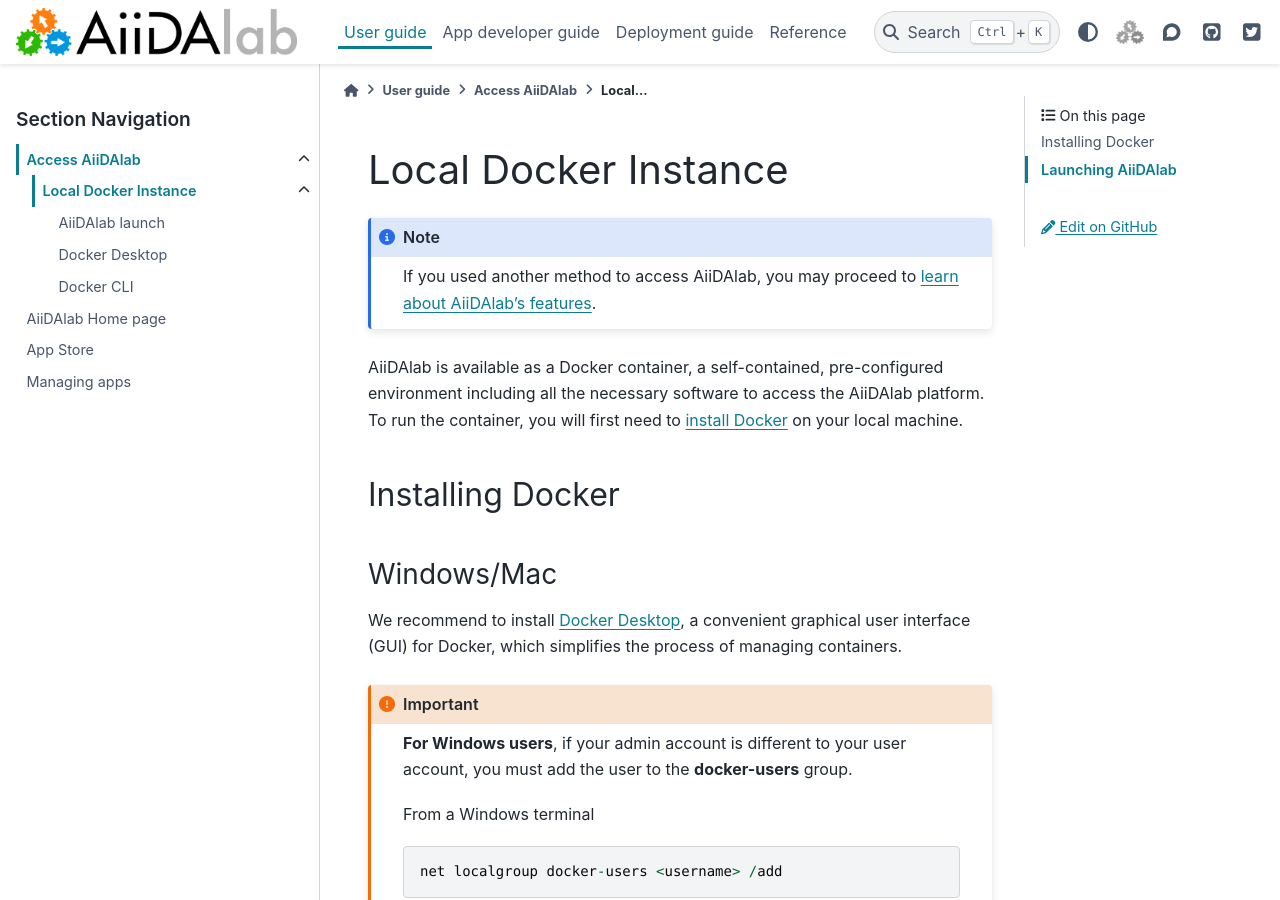
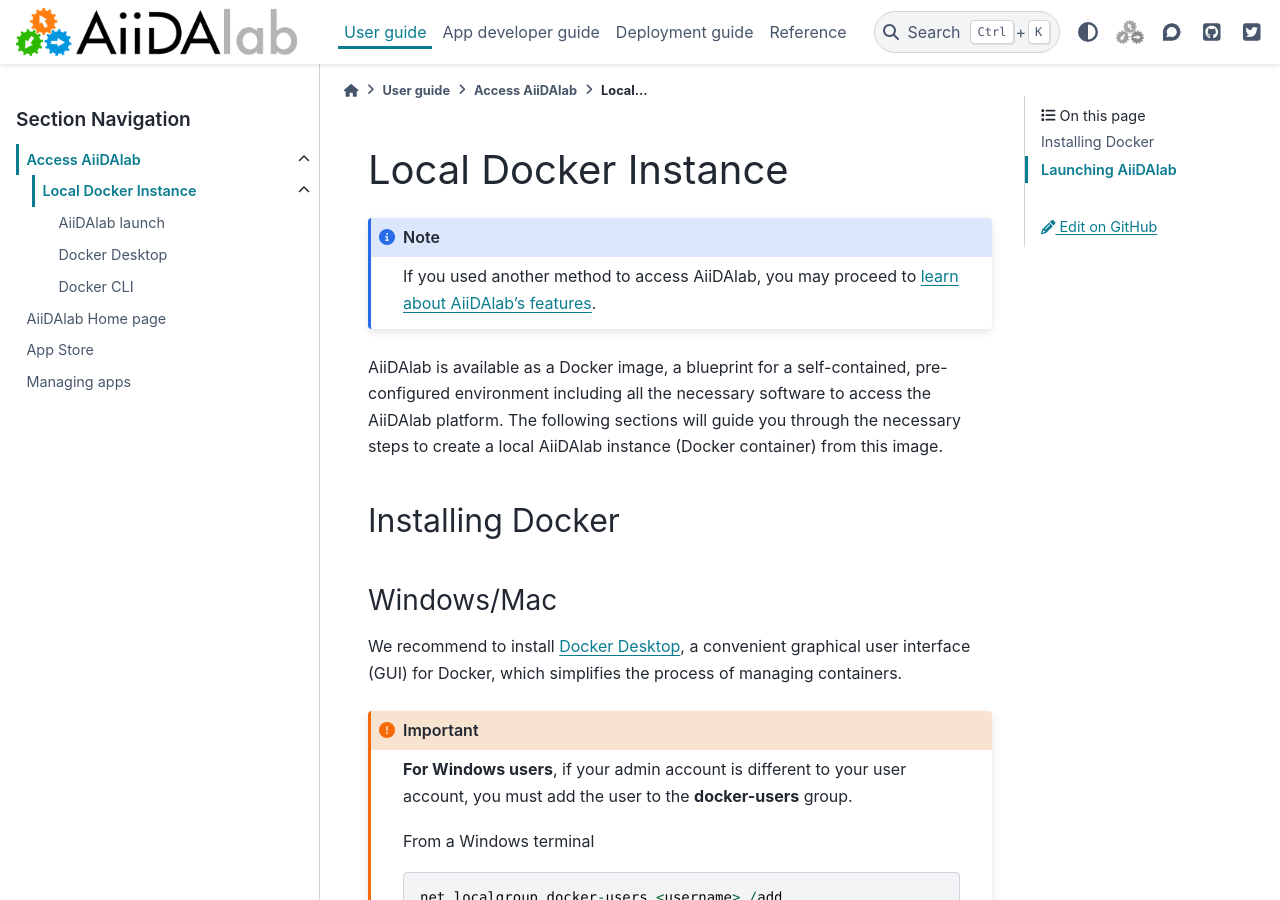
Before and after one commit to aiidalab/aiidalab, a Sphinx documentation site: the page built from docs/source/usage/access/local.rst, in a window 1280 px wide and 900 px high. Built offline with Sphinx 7.4.7 and the PyData theme 0.15.4, drawn with Linux system fonts in a browser that asks for light colours; pages that are not in the unit, such as notebooks, are missing from menus.

Commit message:
Remove unnecessary link

```diff
--- a/docs/source/usage/access/local.rst
+++ b/docs/source/usage/access/local.rst
@@ -7,7 +7,7 @@ Local Docker Instance
 
    If you used another method to access AiiDAlab, you may proceed to :doc:`learn about AiiDAlab's features <../home>`.
 
-AiiDAlab is available as a Docker container, a self-contained, pre-configured environment including all the necessary software to access the AiiDAlab platform. To run the container, you will first need to :ref:`install Docker <install-docker>` on your local machine.
+AiiDAlab is available as a Docker image, a blueprint for a self-contained, pre-configured environment including all the necessary software to access the AiiDAlab platform. The following sections will guide you through the necessary steps to create a local AiiDAlab instance (Docker container) from this image.
 
 .. _install-docker:
 
```
